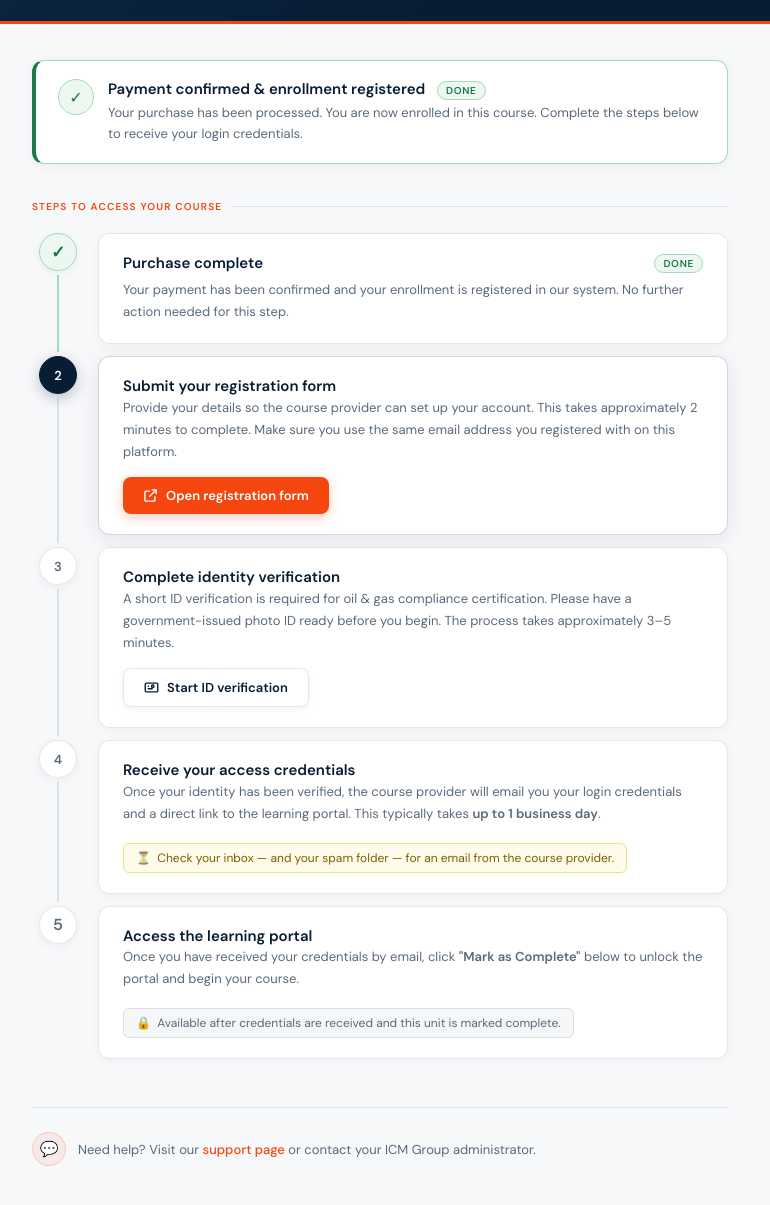
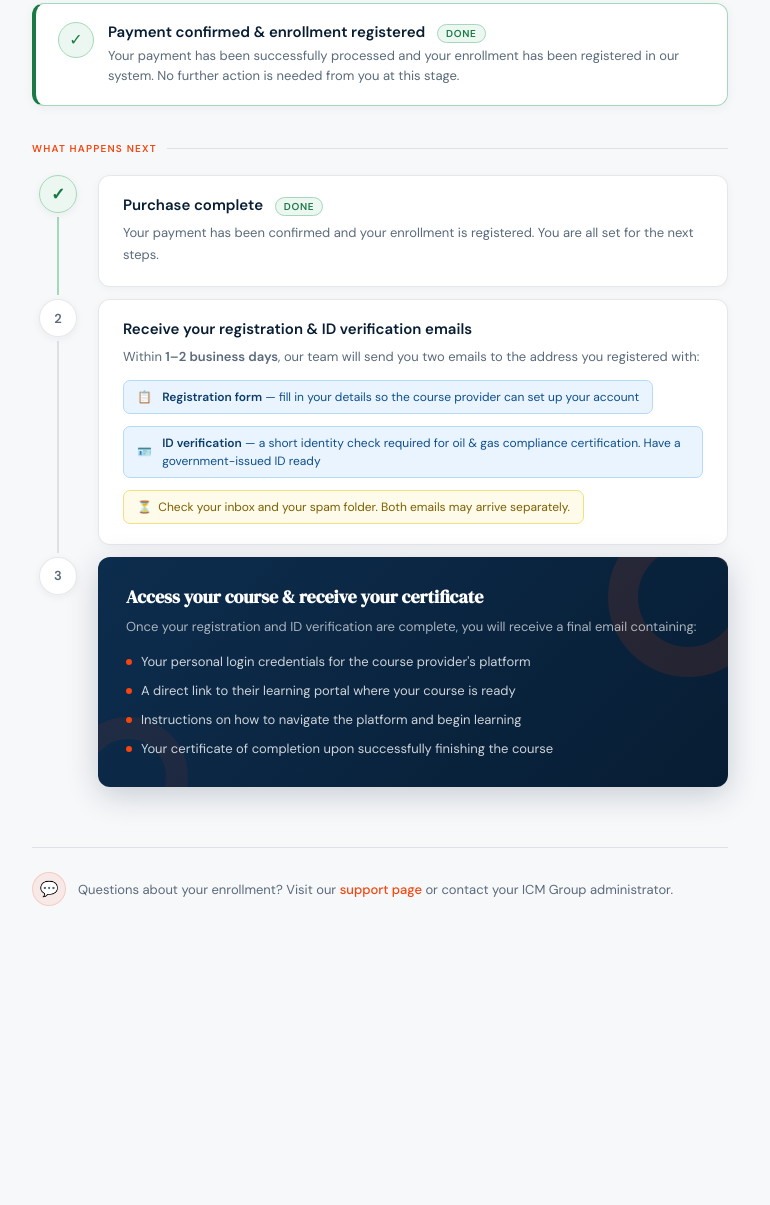
Before and after one commit to majdibenyounes/-course-access-page, a plain HTML site: page index.html in a window 1280 px wide. Shown: the part 313-1518 px from the top of the page, without its empty margins (260-1030 px from the left). After the commit the page ends 1267 px from the top, so only its background shows below. Drawn offline with Linux system fonts and the light colour scheme.

Commit message:
Update index.html

```diff
--- a/index.html
+++ b/index.html
@@ -7,468 +7,154 @@
 <link href="https://fonts.googleapis.com/css2?family=DM+Serif+Display:ital@0;1&family=DM+Sans:wght@300;400;500;600&display=swap" rel="stylesheet">
 <style>
   *, *::before, *::after { box-sizing: border-box; margin: 0; padding: 0; }
-
   :root {
-    --navy:    #071D33;
-    --orange:  #F5460F;
-    --white:   #FFFFFF;
-    --navy-80: rgba(7,29,51,0.08);
+    --navy: #071D33;
+    --orange: #F5460F;
+    --white: #FFFFFF;
+    --border: rgba(7,29,51,0.10);
     --navy-10: rgba(7,29,51,0.04);
     --orange-light: rgba(245,70,15,0.08);
     --text-secondary: #5a6a7a;
-    --border: rgba(7,29,51,0.10);
     --success-bg: #edf7f1;
     --success: #1a7a45;
     --success-border: #a3d9b8;
     --radius: 12px;
     --radius-sm: 8px;
   }
+  body { font-family: 'DM Sans', sans-serif; background: #f7f8fa; color: var(--navy); min-height: 100vh; }
 
-  html { font-size: 16px; }
+  .header { background: var(--navy); padding: 20px 40px; display: flex; align-items: center; justify-content: space-between; position: relative; overflow: hidden; }
+  .header::after { content: ''; position: absolute; right: -60px; top: -60px; width: 220px; height: 220px; border-radius: 50%; border: 40px solid rgba(245,70,15,0.15); pointer-events: none; }
+  .header::before { content: ''; position: absolute; right: 60px; bottom: -80px; width: 160px; height: 160px; border-radius: 50%; border: 30px solid rgba(245,70,15,0.08); pointer-events: none; }
+  .header img { height: 38px; position: relative; z-index: 1; }
+  .header-badge { font-size: 11px; font-weight: 600; letter-spacing: 0.1em; text-transform: uppercase; color: rgba(255,255,255,0.5); position: relative; z-index: 1; }
 
-  body {
-    font-family: 'DM Sans', sans-serif;
-    background: #f7f8fa;
-    color: var(--navy);
-    min-height: 100vh;
-    padding: 0;
-  }
+  .hero { background: linear-gradient(135deg, #0d2d4e 0%, #071D33 60%); padding: 36px 40px 32px; border-bottom: 3px solid var(--orange); position: relative; overflow: hidden; }
+  .hero::after { content: ''; position: absolute; left: -30px; top: -30px; width: 140px; height: 140px; border-radius: 50%; border: 25px solid rgba(245,70,15,0.10); pointer-events: none; }
+  .hero-tag { display: inline-flex; align-items: center; gap: 6px; font-size: 11px; font-weight: 600; letter-spacing: 0.09em; text-transform: uppercase; color: var(--orange); background: rgba(245,70,15,0.12); border: 1px solid rgba(245,70,15,0.25); padding: 4px 10px; border-radius: 20px; margin-bottom: 14px; }
+  .hero-tag::before { content: '●'; font-size: 7px; }
+  .hero h1 { font-family: 'DM Serif Display', serif; font-size: 26px; color: var(--white); line-height: 1.3; margin-bottom: 10px; position: relative; z-index: 1; }
+  .hero p { font-size: 14px; color: rgba(255,255,255,0.65); line-height: 1.7; max-width: 520px; position: relative; z-index: 1; }
 
-  /* ── HEADER ── */
-  .header {
-    background: var(--navy);
-    padding: 20px 40px;
-    display: flex;
-    align-items: center;
-    justify-content: space-between;
-    position: relative;
-    overflow: hidden;
-  }
-  .header::after {
-    content: '';
-    position: absolute;
-    right: -60px; top: -60px;
-    width: 220px; height: 220px;
-    border-radius: 50%;
-    border: 40px solid rgba(245,70,15,0.15);
-    pointer-events: none;
-  }
-  .header::before {
-    content: '';
-    position: absolute;
-    right: 60px; bottom: -80px;
-    width: 160px; height: 160px;
-    border-radius: 50%;
-    border: 30px solid rgba(245,70,15,0.08);
-    pointer-events: none;
-  }
-  .header img { height: 38px; position: relative; z-index: 1; }
-  .header-badge {
-    font-family: 'DM Sans', sans-serif;
-    font-size: 11px;
-    font-weight: 600;
-    letter-spacing: 0.1em;
-    text-transform: uppercase;
-    color: rgba(255,255,255,0.5);
-    position: relative; z-index: 1;
-  }
+  .main { max-width: 760px; margin: 0 auto; padding: 36px 32px 48px; }
 
-  /* ── HERO BANNER ── */
-  .hero {
-    background: linear-gradient(135deg, #0d2d4e 0%, #071D33 60%);
-    padding: 36px 40px 32px;
-    border-bottom: 3px solid var(--orange);
-    position: relative;
-    overflow: hidden;
-  }
-  .hero::after {
-    content: '';
-    position: absolute;
-    left: -30px; top: -30px;
-    width: 140px; height: 140px;
-    border-radius: 50%;
-    border: 25px solid rgba(245,70,15,0.10);
-    pointer-events: none;
-  }
-  .hero-tag {
-    display: inline-flex;
-    align-items: center;
-    gap: 6px;
-    font-size: 11px;
-    font-weight: 600;
-    letter-spacing: 0.09em;
-    text-transform: uppercase;
-    color: var(--orange);
-    background: rgba(245,70,15,0.12);
-    border: 1px solid rgba(245,70,15,0.25);
-    padding: 4px 10px;
-    border-radius: 20px;
-    margin-bottom: 14px;
-  }
-  .hero-tag::before { content: '●'; font-size: 7px; }
-  .hero h1 {
-    font-family: 'DM Serif Display', serif;
-    font-size: 26px;
-    color: var(--white);
-    line-height: 1.3;
-    margin-bottom: 10px;
-    position: relative; z-index: 1;
-  }
-  .hero p {
-    font-size: 14px;
-    color: rgba(255,255,255,0.65);
-    line-height: 1.7;
-    max-width: 560px;
-    position: relative; z-index: 1;
-  }
+  .confirmed-card { background: var(--white); border: 1px solid var(--success-border); border-left: 4px solid var(--success); border-radius: var(--radius); padding: 18px 22px; display: flex; align-items: flex-start; gap: 14px; margin-bottom: 36px; box-shadow: 0 2px 12px rgba(7,29,51,0.05); animation: fadeUp 0.4s ease both; }
+  .check-icon { width: 36px; height: 36px; background: var(--success-bg); border: 1.5px solid var(--success-border); border-radius: 50%; display: flex; align-items: center; justify-content: center; flex-shrink: 0; font-size: 16px; color: var(--success); }
+  .confirmed-card strong { display: block; font-size: 15px; font-weight: 600; color: var(--navy); margin-bottom: 3px; }
+  .confirmed-card p { font-size: 13px; color: var(--text-secondary); line-height: 1.6; }
+  .badge-done { display: inline-block; font-size: 10px; font-weight: 700; letter-spacing: 0.07em; text-transform: uppercase; padding: 2px 8px; border-radius: 20px; background: var(--success-bg); color: var(--success); border: 1px solid var(--success-border); margin-left: 8px; vertical-align: middle; }
 
-  /* ── MAIN ── */
-  .main {
-    max-width: 760px;
-    margin: 0 auto;
-    padding: 36px 32px 48px;
-  }
+  .section-label { font-size: 10px; font-weight: 700; letter-spacing: 0.12em; text-transform: uppercase; color: var(--orange); margin-bottom: 20px; display: flex; align-items: center; gap: 10px; }
+  .section-label::after { content: ''; flex: 1; height: 1px; background: var(--border); }
 
-  /* ── PURCHASE CONFIRMED CARD ── */
-  .confirmed-card {
-    background: var(--white);
-    border: 1px solid var(--success-border);
-    border-left: 4px solid var(--success);
-    border-radius: var(--radius);
-    padding: 18px 22px;
-    display: flex;
-    align-items: flex-start;
-    gap: 14px;
-    margin-bottom: 36px;
-    box-shadow: 0 2px 12px rgba(7,29,51,0.05);
-  }
-  .check-icon {
-    width: 36px; height: 36px;
-    background: var(--success-bg);
-    border: 1.5px solid var(--success-border);
-    border-radius: 50%;
-    display: flex; align-items: center; justify-content: center;
-    flex-shrink: 0;
-    font-size: 16px;
-    color: var(--success);
-  }
-  .confirmed-card-body strong {
-    display: block;
-    font-size: 15px;
-    font-weight: 600;
-    color: var(--navy);
-    margin-bottom: 3px;
-  }
-  .confirmed-card-body p {
-    font-size: 13px;
-    color: var(--text-secondary);
-    line-height: 1.6;
-  }
-  .badge-done {
-    display: inline-block;
-    font-size: 10px;
-    font-weight: 700;
-    letter-spacing: 0.07em;
-    text-transform: uppercase;
-    padding: 2px 8px;
-    border-radius: 20px;
-    background: var(--success-bg);
-    color: var(--success);
-    border: 1px solid var(--success-border);
-    margin-left: 8px;
-    vertical-align: middle;
-  }
-
-  /* ── SECTION LABEL ── */
-  .section-label {
-    font-size: 10px;
-    font-weight: 700;
-    letter-spacing: 0.12em;
-    text-transform: uppercase;
-    color: var(--orange);
-    margin-bottom: 20px;
-    display: flex;
-    align-items: center;
-    gap: 10px;
-  }
-  .section-label::after {
-    content: '';
-    flex: 1;
-    height: 1px;
-    background: var(--border);
-  }
-
-  /* ── STEPS ── */
   .steps { display: flex; flex-direction: column; }
-
-  .step-row {
-    display: flex;
-    gap: 0;
-    position: relative;
-  }
-
-  /* left column: number + line */
-  .step-left {
-    display: flex;
-    flex-direction: column;
-    align-items: center;
-    width: 52px;
-    flex-shrink: 0;
-  }
-
-  .step-num {
-    width: 38px; height: 38px;
-    border-radius: 50%;
-    background: var(--white);
-    border: 1.5px solid var(--border);
-    display: flex; align-items: center; justify-content: center;
-    font-size: 13px;
-    font-weight: 700;
-    color: var(--text-secondary);
-    flex-shrink: 0;
-    box-shadow: 0 2px 8px rgba(7,29,51,0.06);
-    position: relative; z-index: 1;
-    transition: all 0.2s;
-  }
-  .step-num.active {
-    background: var(--navy);
-    border-color: var(--navy);
-    color: var(--white);
-    box-shadow: 0 4px 14px rgba(7,29,51,0.25);
-  }
-  .step-num.done {
-    background: var(--success-bg);
-    border-color: var(--success-border);
-    color: var(--success);
-    font-size: 17px;
-  }
-
-  .step-line {
-    width: 2px;
-    flex: 1;
-    background: var(--border);
-    min-height: 24px;
-    margin: 4px 0;
-  }
+  .step-row { display: flex; gap: 0; position: relative; }
+  .step-left { display: flex; flex-direction: column; align-items: center; width: 52px; flex-shrink: 0; }
+  .step-num { width: 38px; height: 38px; border-radius: 50%; background: var(--white); border: 1.5px solid var(--border); display: flex; align-items: center; justify-content: center; font-size: 13px; font-weight: 700; color: var(--text-secondary); flex-shrink: 0; box-shadow: 0 2px 8px rgba(7,29,51,0.06); position: relative; z-index: 1; }
+  .step-num.done { background: var(--success-bg); border-color: var(--success-border); color: var(--success); font-size: 17px; }
+  .step-line { width: 2px; flex: 1; background: var(--border); min-height: 24px; margin: 4px 0; }
   .step-line.done-line { background: var(--success-border); }
 
-  /* right column: card */
-  .step-card {
-    flex: 1;
-    background: var(--white);
-    border: 1px solid var(--border);
-    border-radius: var(--radius);
-    padding: 20px 24px;
-    margin-bottom: 12px;
-    margin-left: 14px;
-    box-shadow: 0 2px 10px rgba(7,29,51,0.04);
-    transition: box-shadow 0.2s, border-color 0.2s;
-  }
-  .step-card.active {
-    border-color: rgba(7,29,51,0.18);
-    box-shadow: 0 4px 20px rgba(7,29,51,0.09);
-  }
-  .step-card.muted { opacity: 0.55; }
+  .step-card { flex: 1; background: var(--white); border: 1px solid var(--border); border-radius: var(--radius); padding: 20px 24px; margin-bottom: 12px; margin-left: 14px; box-shadow: 0 2px 10px rgba(7,29,51,0.04); }
+  .step-card h3 { font-size: 15px; font-weight: 600; color: var(--navy); margin-bottom: 6px; line-height: 1.3; }
+  .step-card p { font-size: 13px; color: var(--text-secondary); line-height: 1.7; margin-bottom: 0; }
 
-  .step-card-header {
-    display: flex;
-    align-items: center;
-    justify-content: space-between;
-    margin-bottom: 6px;
-  }
-  .step-card h3 {
-    font-size: 15px;
-    font-weight: 600;
-    color: var(--navy);
-    line-height: 1.3;
-  }
-  .step-card p {
-    font-size: 13px;
-    color: var(--text-secondary);
-    line-height: 1.7;
-    margin-bottom: 14px;
-  }
-  .step-card p:last-child { margin-bottom: 0; }
+  .info-pill { display: inline-flex; align-items: center; gap: 7px; font-size: 12px; color: #0d4f8b; background: #eaf4ff; border: 1px solid #b6d9f7; border-radius: 7px; padding: 7px 13px; margin-top: 12px; line-height: 1.5; }
+  .info-pill strong { color: #0a3d6b; }
 
-  /* note pill */
-  .note-pill {
-    display: inline-flex;
-    align-items: center;
-    gap: 6px;
-    font-size: 12px;
-    color: #7a6000;
-    background: #fffbea;
-    border: 1px solid #f0e080;
-    border-radius: 6px;
-    padding: 6px 12px;
-    margin-top: 4px;
-  }
+  .note-pill { display: inline-flex; align-items: center; gap: 7px; font-size: 12px; color: #7a6000; background: #fffbea; border: 1px solid #f0e080; border-radius: 7px; padding: 7px 13px; margin-top: 12px; line-height: 1.5; }
 
-  /* lock pill */
-  .lock-pill {
-    display: inline-flex;
-    align-items: center;
-    gap: 6px;
-    font-size: 12px;
-    color: var(--text-secondary);
-    background: var(--navy-10);
-    border: 1px solid var(--border);
-    border-radius: 6px;
-    padding: 6px 12px;
-    margin-top: 4px;
-  }
+  .final-card { background: linear-gradient(135deg, #0d2d4e 0%, var(--navy) 100%); border-radius: var(--radius); padding: 28px 28px; position: relative; overflow: hidden; margin-bottom: 12px; box-shadow: 0 8px 32px rgba(7,29,51,0.20); }
+  .final-card::before { content: ''; position: absolute; right: -40px; top: -40px; width: 160px; height: 160px; border-radius: 50%; border: 30px solid rgba(245,70,15,0.12); pointer-events: none; }
+  .final-card::after { content: ''; position: absolute; left: -30px; bottom: -50px; width: 120px; height: 120px; border-radius: 50%; border: 22px solid rgba(245,70,15,0.08); pointer-events: none; }
+  .final-card h3 { font-family: 'DM Serif Display', serif; font-size: 18px; color: var(--white); margin-bottom: 8px; position: relative; z-index: 1; }
+  .final-card p { font-size: 13px; color: rgba(255,255,255,0.65); line-height: 1.7; position: relative; z-index: 1; }
+  .final-card ul { list-style: none; margin-top: 14px; display: flex; flex-direction: column; gap: 8px; position: relative; z-index: 1; }
+  .final-card ul li { display: flex; align-items: flex-start; gap: 9px; font-size: 13px; color: rgba(255,255,255,0.80); line-height: 1.6; }
+  .final-card ul li::before { content: ''; width: 6px; height: 6px; border-radius: 50%; background: var(--orange); flex-shrink: 0; margin-top: 7px; }
 
-  /* ── BUTTONS ── */
-  .btn {
-    display: inline-flex;
-    align-items: center;
-    gap: 8px;
-    padding: 10px 20px;
-    border-radius: var(--radius-sm);
-    font-family: 'DM Sans', sans-serif;
-    font-size: 13px;
-    font-weight: 600;
-    text-decoration: none;
-    cursor: pointer;
-    border: none;
-    transition: all 0.18s ease;
-  }
-  .btn-primary {
-    background: var(--orange);
-    color: var(--white);
-    box-shadow: 0 3px 12px rgba(245,70,15,0.30);
-  }
-  .btn-primary:hover {
-    background: #d93c0a;
-    box-shadow: 0 5px 18px rgba(245,70,15,0.40);
-    transform: translateY(-1px);
-  }
-  .btn-outline {
-    background: var(--white);
-    color: var(--navy);
-    border: 1.5px solid var(--border);
-    box-shadow: 0 2px 6px rgba(7,29,51,0.06);
-  }
-  .btn-outline:hover {
-    border-color: rgba(7,29,51,0.25);
-    box-shadow: 0 3px 12px rgba(7,29,51,0.10);
-    transform: translateY(-1px);
-  }
-  .btn svg { width: 15px; height: 15px; }
+  hr.divider { border: none; border-top: 1px solid var(--border); margin: 36px 0 24px; }
+  .footer-support { display: flex; align-items: center; gap: 12px; font-size: 13px; color: var(--text-secondary); }
+  .footer-support a { color: var(--orange); text-decoration: none; font-weight: 500; }
+  .footer-support a:hover { text-decoration: underline; }
+  .footer-support-icon { width: 34px; height: 34px; background: var(--orange-light); border: 1px solid rgba(245,70,15,0.18); border-radius: 50%; display: flex; align-items: center; justify-content: center; flex-shrink: 0; font-size: 15px; }
 
-  /* ── DIVIDER ── */
-  hr.divider {
-    border: none;
-    border-top: 1px solid var(--border);
-    margin: 36px 0 24px;
-  }
-
-  /* ── FOOTER ── */
-  .footer-support {
-    display: flex;
-    align-items: center;
-    gap: 12px;
-    font-size: 13px;
-    color: var(--text-secondary);
-  }
-  .footer-support a {
-    color: var(--orange);
-    text-decoration: none;
-    font-weight: 500;
-  }
-  .footer-support a:hover { text-decoration: underline; }
-  .footer-support-icon {
-    width: 34px; height: 34px;
-    background: var(--orange-light);
-    border: 1px solid rgba(245,70,15,0.18);
-    border-radius: 50%;
-    display: flex; align-items: center; justify-content: center;
-    flex-shrink: 0;
-    font-size: 15px;
-  }
-
-  /* ── ANIMATIONS ── */
-  @keyframes fadeUp {
-    from { opacity: 0; transform: translateY(16px); }
-    to   { opacity: 1; transform: translateY(0); }
-  }
+  @keyframes fadeUp { from { opacity: 0; transform: translateY(16px); } to { opacity: 1; transform: translateY(0); } }
   .confirmed-card { animation: fadeUp 0.4s ease both; }
-  .step-row:nth-child(1) .step-card { animation: fadeUp 0.4s 0.1s ease both; }
+  .step-row:nth-child(1) .step-card { animation: fadeUp 0.4s 0.10s ease both; }
   .step-row:nth-child(2) .step-card { animation: fadeUp 0.4s 0.18s ease both; }
   .step-row:nth-child(3) .step-card { animation: fadeUp 0.4s 0.26s ease both; }
-  .step-row:nth-child(4) .step-card { animation: fadeUp 0.4s 0.34s ease both; }
-  .step-row:nth-child(5) .step-card { animation: fadeUp 0.4s 0.42s ease both; }
 
-  /* ── RESPONSIVE ── */
   @media (max-width: 600px) {
     .header { padding: 16px 20px; }
     .hero { padding: 28px 20px 24px; }
     .hero h1 { font-size: 22px; }
     .main { padding: 24px 16px 40px; }
     .step-card { padding: 16px 16px; }
+    .final-card { padding: 22px 20px; }
   }
 </style>
 </head>
 <body>
 
-<!-- HEADER -->
 <div class="header">
-  <img src="https://icmpeople.com/wp-content/uploads/2023/05/ICM_nobox_whiteD.png" alt="ICM Group" onerror="this.style.display='none'; this.nextElementSibling.style.display='block'">
+  <img src="https://icmpeople.com/wp-content/uploads/2023/05/ICM_nobox_whiteD.png" alt="ICM Group"
+       onerror="this.style.display='none'; this.nextElementSibling.style.display='block'">
   <span style="display:none; color:white; font-family:'DM Serif Display',serif; font-size:20px; font-weight:bold; letter-spacing:0.05em;">ICM GROUP</span>
   <span class="header-badge">Learning Portal</span>
 </div>
 
-<!-- HERO -->
 <div class="hero">
   <div class="hero-tag">Purchase Confirmed</div>
-  <h1>Crisis Management and Human Behavior<br>— Liberia</h1>
-  <p>Follow the steps below to receive your access credentials and begin your course. The full process takes approximately 5–10 minutes and credentials are issued within 1 business day.</p>
+  <h1>You're enrolled — here's what happens next</h1>
+  <p>Your purchase has been processed and your enrollment is confirmed. Follow the steps below to understand how you will receive access to your course.</p>
 </div>
 
-<!-- MAIN CONTENT -->
 <div class="main">
 
-  <!-- Confirmed card -->
   <div class="confirmed-card">
     <div class="check-icon">✓</div>
-    <div class="confirmed-card-body">
+    <div>
       <strong>Payment confirmed &amp; enrollment registered <span class="badge-done">Done</span></strong>
-      <p>Your purchase has been processed. You are now enrolled in this course. Complete the steps below to receive your login credentials.</p>
+      <p>Your payment has been successfully processed and your enrollment has been registered in our system. No further action is needed from you at this stage.</p>
     </div>
   </div>
 
-  <p class="section-label">Steps to access your course</p>
+  <p class="section-label">What happens next</p>
 
   <div class="steps">
 
-    <!-- Step 1: Done -->
+    <!-- Step 1 done -->
     <div class="step-row">
       <div class="step-left">
         <div class="step-num done">✓</div>
         <div class="step-line done-line"></div>
       </div>
       <div class="step-card">
-        <div class="step-card-header">
-          <h3>Purchase complete</h3>
-          <span class="badge-done">Done</span>
-        </div>
-        <p>Your payment has been confirmed and your enrollment is registered in our system. No further action needed for this step.</p>
+        <h3>Purchase complete <span class="badge-done">Done</span></h3>
+        <p>Your payment has been confirmed and your enrollment is registered. You are all set for the next steps.</p>
       </div>
     </div>
 
-    <!-- Step 2: Active -->
+    <!-- Step 2 -->
     <div class="step-row">
       <div class="step-left">
-        <div class="step-num active">2</div>
+        <div class="step-num">2</div>
         <div class="step-line"></div>
       </div>
-      <div class="step-card active">
-        <h3>Submit your registration form</h3>
-        <p>Provide your details so the course provider can set up your account. This takes approximately 2 minutes to complete. Make sure you use the same email address you registered with on this platform.</p>
-        <a href="REGISTRATION_FORM_URL" target="_blank" class="btn btn-primary">
-          <svg viewBox="0 0 24 24" fill="none" stroke="currentColor" stroke-width="2.2"><path d="M14 3h7v7M10 14L21 3M19 13v6a2 2 0 01-2 2H5a2 2 0 01-2-2V7a2 2 0 012-2h6"/></svg>
-          Open registration form
-        </a>
+      <div class="step-card">
+        <h3>Receive your registration &amp; ID verification emails</h3>
+        <p>Within <strong>1–2 business days</strong>, our team will send you two emails to the address you registered with:</p>
+        <div class="info-pill">
+          📋&nbsp; <span><strong>Registration form</strong> — fill in your details so the course provider can set up your account</span>
+        </div>
+        <br>
+        <div class="info-pill">
+          🪪&nbsp; <span><strong>ID verification</strong> — a short identity check required for oil &amp; gas compliance certification. Have a government-issued ID ready</span>
+        </div>
+        <div class="note-pill">
+          ⏳&nbsp; Check your inbox and your spam folder. Both emails may arrive separately.
+        </div>
       </div>
     </div>
 
@@ -476,57 +162,30 @@
     <div class="step-row">
       <div class="step-left">
         <div class="step-num">3</div>
-        <div class="step-line"></div>
       </div>
-      <div class="step-card">
-        <h3>Complete identity verification</h3>
-        <p>A short ID verification is required for oil &amp; gas compliance certification. Please have a government-issued photo ID ready before you begin. The process takes approximately 3–5 minutes.</p>
-        <a href="ID_VERIFICATION_URL" target="_blank" class="btn btn-outline">
-          <svg viewBox="0 0 24 24" fill="none" stroke="currentColor" stroke-width="2.2"><rect x="2" y="5" width="20" height="14" rx="2"/><path d="M16 10a2 2 0 11-4 0 2 2 0 014 0zM6 10h2M6 14h8"/></svg>
-          Start ID verification
-        </a>
-      </div>
-    </div>
-
-    <!-- Step 4 -->
-    <div class="step-row">
-      <div class="step-left">
-        <div class="step-num">4</div>
-        <div class="step-line"></div>
-      </div>
-      <div class="step-card">
-        <h3>Receive your access credentials</h3>
-        <p>Once your identity has been verified, the course provider will email you your login credentials and a direct link to the learning portal. This typically takes <strong>up to 1 business day</strong>.</p>
-        <div class="note-pill">
-          ⏳&nbsp; Check your inbox — and your spam folder — for an email from the course provider.
+      <div class="step-card" style="border: none; background: none; box-shadow: none; padding: 0; margin-left: 14px;">
+        <div class="final-card">
+          <h3>Access your course &amp; receive your certificate</h3>
+          <p>Once your registration and ID verification are complete, you will receive a final email containing:</p>
+          <ul>
+            <li>Your personal login credentials for the course provider's platform</li>
+            <li>A direct link to their learning portal where your course is ready</li>
+            <li>Instructions on how to navigate the platform and begin learning</li>
+            <li>Your certificate of completion upon successfully finishing the course</li>
+          </ul>
         </div>
       </div>
     </div>
 
-    <!-- Step 5: Locked -->
-    <div class="step-row">
-      <div class="step-left">
-        <div class="step-num" style="font-size:16px;">5</div>
-      </div>
-      <div class="step-card muted">
-        <h3>Access the learning portal</h3>
-        <p>Once you have received your credentials by email, click <strong>"Mark as Complete"</strong> below to unlock the portal and begin your course.</p>
-        <div class="lock-pill">
-          🔒&nbsp; Available after credentials are received and this unit is marked complete.
-        </div>
-      </div>
-    </div>
-
-  </div><!-- /steps -->
+  </div>
 
   <hr class="divider">
 
   <div class="footer-support">
     <div class="footer-support-icon">💬</div>
-    <span>Need help? Visit our <a href="SUPPORT_PAGE_URL" target="_blank">support page</a> or contact your ICM Group administrator.</span>
+    <span>Questions about your enrollment? Visit our <a href="https://support.icmpeople.com/portal/en/home" target="_blank">support page</a> or contact your ICM Group administrator.</span>
   </div>
 
-</div><!-- /main -->
-
+</div>
 </body>
 </html>
```
